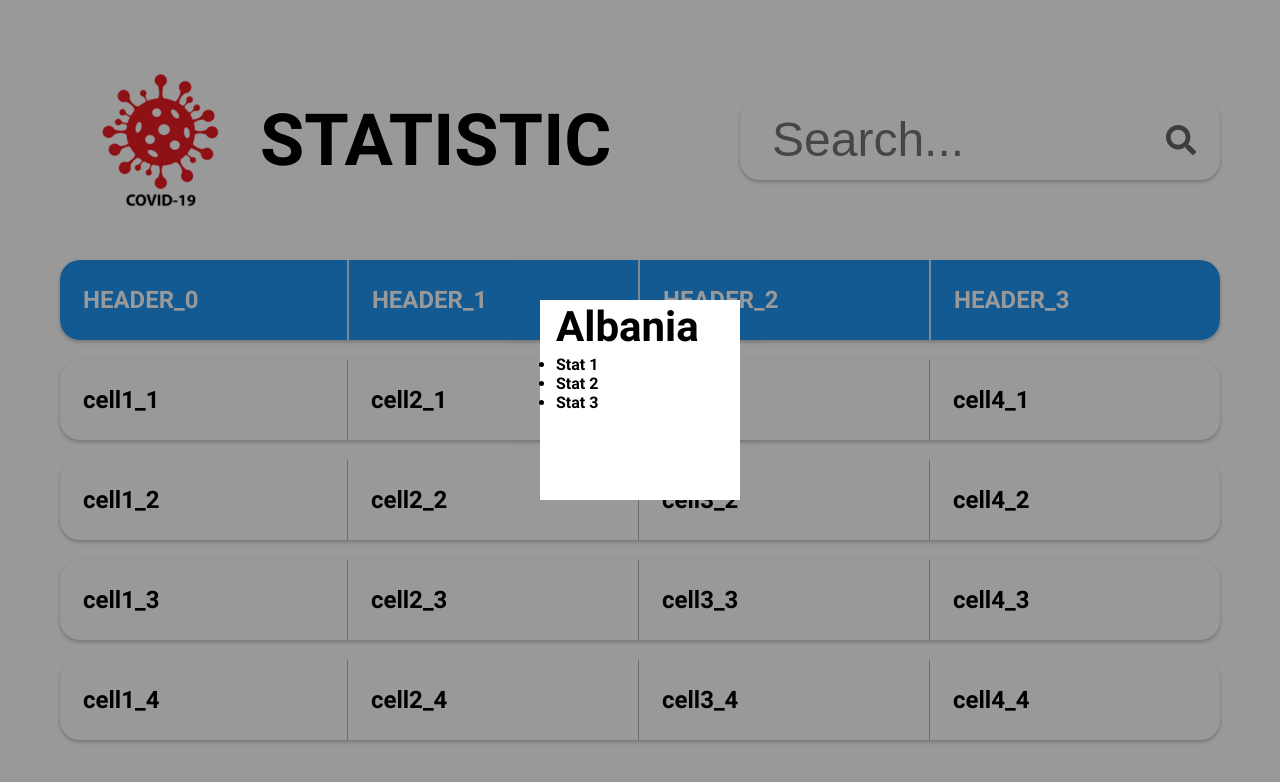
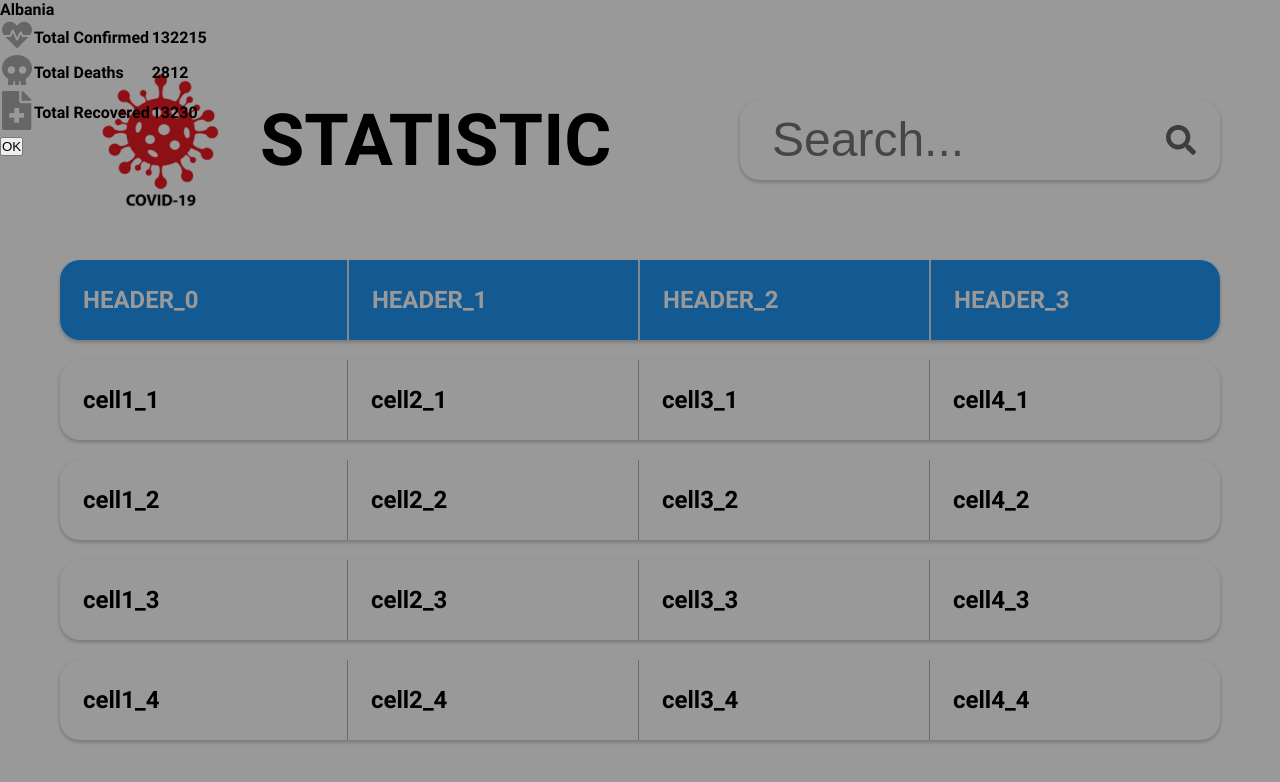
Before and after one commit to AlexGitH/covid-statistic-table, a React (Create React App) app: page / in a window 1280 px wide. Shown: the top 782 px of the page. Built offline with nearby package versions, Linux system fonts and the light colour scheme.

Commit message:
Improve country details modal markup; Create button;

```diff
--- a/src/components/CountryDetailsModal/index.js
+++ b/src/components/CountryDetailsModal/index.js
@@ -1,18 +1,36 @@
 import './style.css';
+import confirmed from './confirmed.svg';
+import deaths from './deaths.svg';
+import recovered from './recovered.svg';
 
-const CountryDetailsModal = ()=>{
+// DEBUG: remove after testing
+const testData = [
+  [confirmed,'Total Confirmed', 132215],
+  [deaths,'Total Deaths', 2812],
+  [recovered,'Total Recovered', 13230]
+]
+
+const CountryDetailsModal = ({details=testData})=>{
   return (
     <div className="CountryDetailsModal">
-      <div className="content">
-        <div className="header">
+      <div className="country-modal-content">
+        <div className="country-modal-header">
           <h4>Albania</h4>
         </div>
-        <div className="body">
-          <ul>
-            <li>Stat 1</li>
-            <li>Stat 2</li>
-            <li>Stat 3</li>
-          </ul>
+        <div className="country-modal-body">
+          <table>
+            <tbody>
+              {details.map(([ico,prop,number])=><tr key={prop}>
+                <td>
+                  <img src={ico} alt={prop}/>
+                </td>
+                <td>{prop}</td>
+                <td>{number}</td></tr>)}
+            </tbody>
+          </table>
+        </div>
+        <div className="country-modal-footer">
+          <button>OK</button>
         </div>
       </div>
     </div>
```
